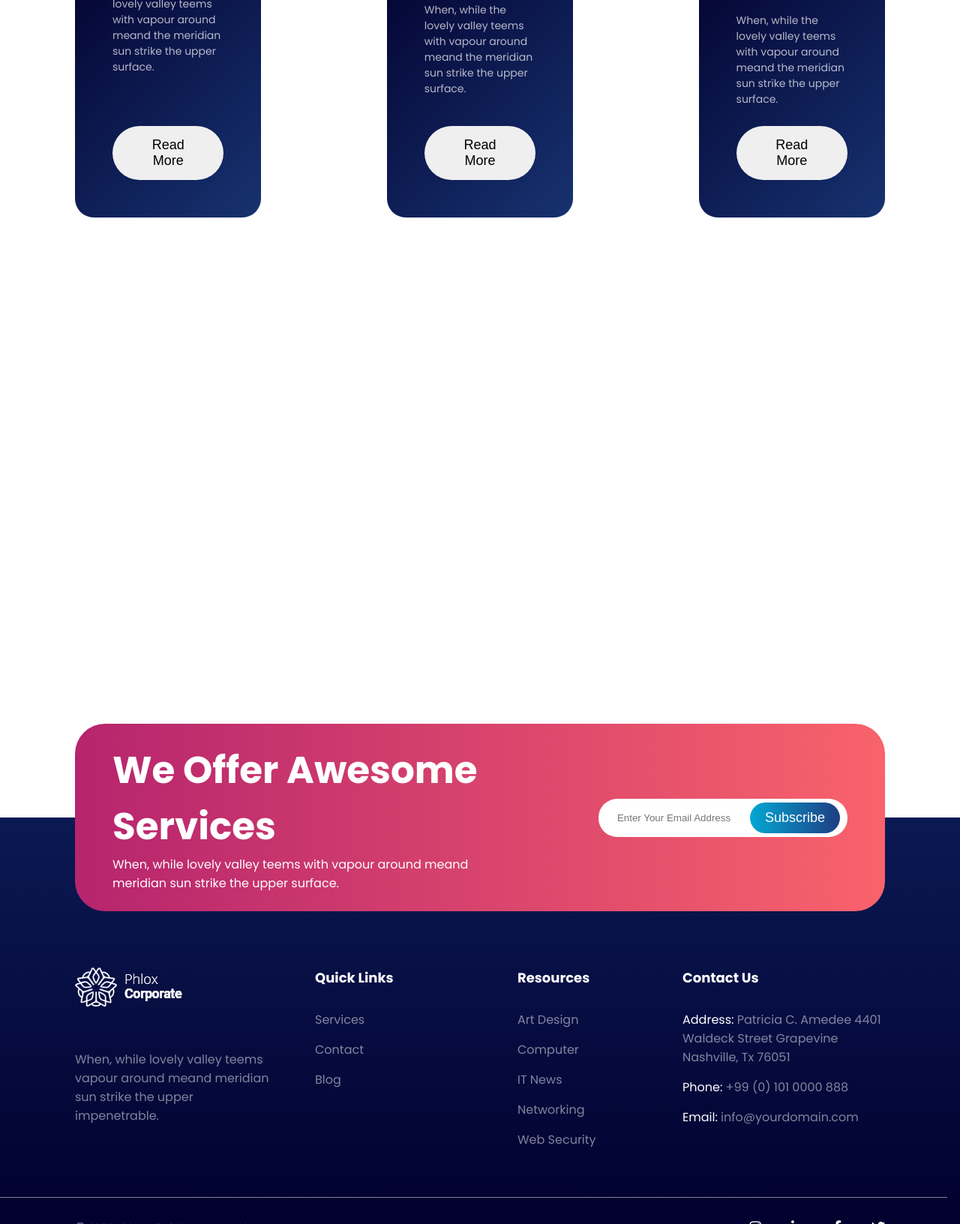
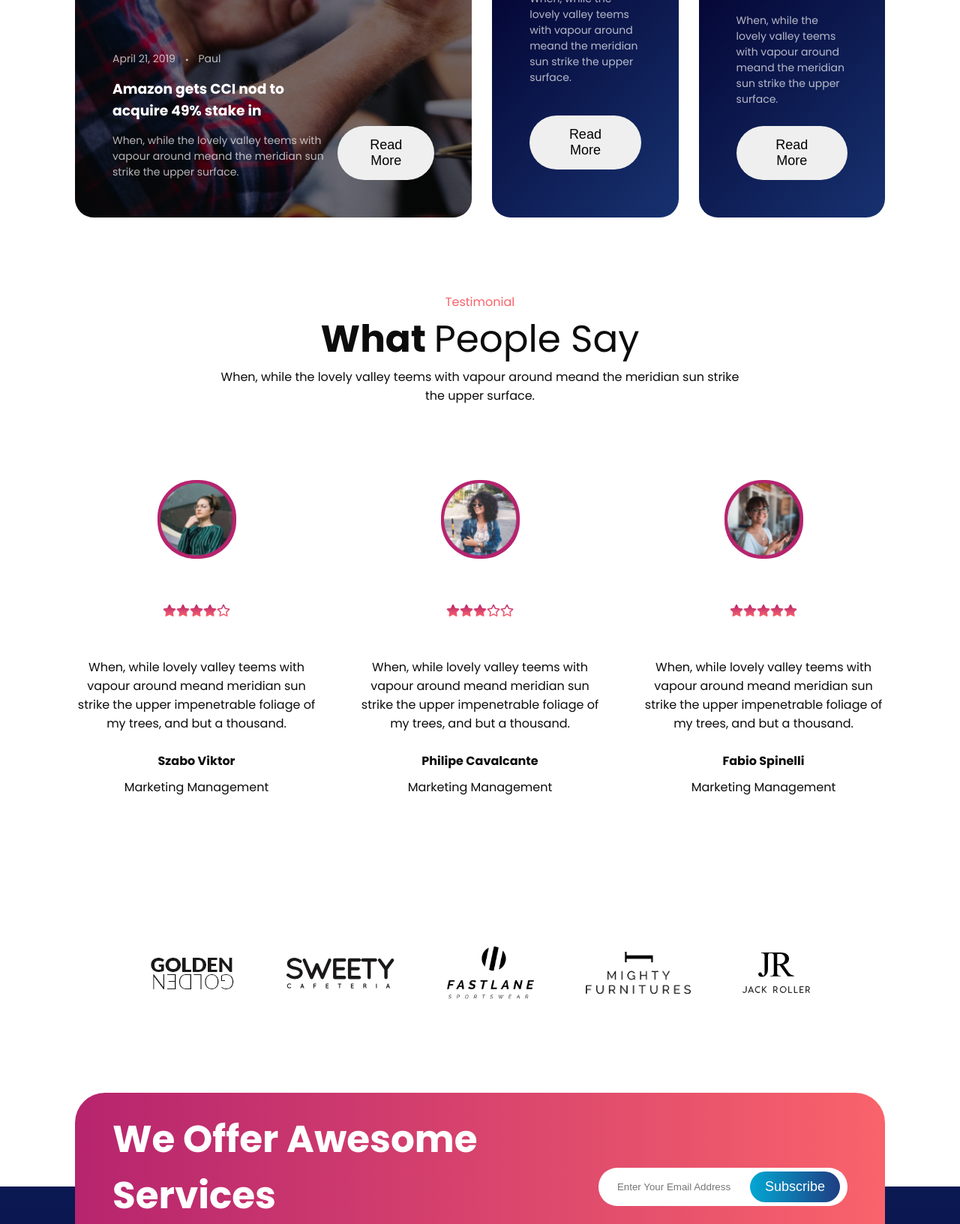
Before and after one commit to DavideSadotti/proj-html-vuejs, a website: page index.html in a window 1280 px wide. Shown: the part 4789-6421 px from the top of the page at 75% size. Drawn offline with nearby package versions, Linux system fonts and the light colour scheme.

Commit message:
Section Blog e Testimonial Completate

```diff
--- a/index.html
+++ b/index.html
@@ -117,18 +117,42 @@
           <p>When, while the lovely valley teems with vapour around meand the meridian sun strike the upper surface.</p>
         </div>
         <div>
-          <div v-for="item in blog">
-            <p>{{ item.date }} <i class="fas fa-circle"></i> {{ item.by }}</p>
-            <h3>{{ item.title }}</h3>
+          <div v-for="(item, i) in blog" @mouseover="hoverOpenBox(i)" :class="{ active: item.isActive }">
+            <div>
+              <p>{{ item.date }} <i class="fas fa-circle"></i> {{ item.by }}</p>
+              <h3>{{ item.title }}</h3>
+              <p>{{ item.text }}</p>
+            </div>
+            <div>
+              <button>Read More</button>
+            </div>
+          </div>
+        </div>
+      </div>
+      <div class="testimonial">
+        <div>
+          <p>Testimonial</p>
+          <h2>What <span>People Say</span></h2>
+          <p>When, while the lovely valley teems with vapour around meand the meridian sun strike the upper surface.</p>
+        </div>
+        <div>
+          <div v-for="item in testimonial">
+            <img :src="item.image">
+            <div>
+              <i v-for="n in 5" class="fa-star" :class="n <= item.rate ? 'fas' : 'far'"></i>
+              <!-- <p>"</p> -->
+            </div>
             <p>{{ item.text }}</p>
-            <button>Read More</button>
+            <h4>{{ item.who }}</h4>
+            <p>{{ item.position }}</p>
           </div>
+        </div>
+        <div>
+          <img v-for="item in client" :src="item">
         </div>
       </div>
     </main>
 
-    <!-- DIV TEMPORANEO -->
-    <div style="height:700px"></div>
     <!-- PIE' DI PAGINA -->
     <footer>
       <div>
--- a/js/script.js
+++ b/js/script.js
@@ -69,20 +69,53 @@ var app = new Vue(
           title: 'Amazon gets CCI nod to acquire 49% stake in',
           text: 'When, while the lovely valley teems with vapour around meand the meridian sun strike the upper surface.',
           date: 'April 21, 2019',
-          by: 'Paul'
+          by: 'Paul',
+          isActive: true
         },
         {
           title: 'Clearing Corporations get SEBI nod to invest in overnight funds',
           text: 'When, while the lovely valley teems with vapour around meand the meridian sun strike the upper surface.',
           date: 'April 21, 2019',
-          by: 'Paul'
+          by: 'Paul',
+          isActive: false
         },
         {
           title: 'Shabnam Dhillion, wife of RSSB chief Gurinder Dhillon, passes away in London',
           text: 'When, while the lovely valley teems with vapour around meand the meridian sun strike the upper surface.',
           date: 'April 21, 2019',
-          by: 'Paul'
+          by: 'Paul',
+          isActive: false
         }
+      ],
+      testimonial:[
+        {
+          image: 'img/szabo-viktor.png',
+          rate: 4,
+          text: 'When, while lovely valley teems with vapour around meand meridian sun strike the upper impenetrable foliage of my trees, and but a thousand.',
+          who: 'Szabo Viktor',
+          position: 'Marketing Management'
+        },
+        {
+          image: 'img/philipe-cavalcante.png',
+          rate: 3,
+          text: 'When, while lovely valley teems with vapour around meand meridian sun strike the upper impenetrable foliage of my trees, and but a thousand.',
+          who: 'Philipe Cavalcante',
+          position: 'Marketing Management'
+        },
+        {
+          image: 'img/fabio-spinelli.png',
+          rate: 5,
+          text: 'When, while lovely valley teems with vapour around meand meridian sun strike the upper impenetrable foliage of my trees, and but a thousand.',
+          who: 'Fabio Spinelli',
+          position: 'Marketing Management'
+        }
+      ],
+      client:[
+        'img/client-1.png',
+        'img/client-2.png',
+        'img/client-3.png',
+        'img/client-4.png',
+        'img/client-5.png',
       ],
       social:[
         'instagram',
@@ -111,6 +144,15 @@ var app = new Vue(
     methods: {
       toCapitalize: function(name){
         return name.charAt(0).toUpperCase() + name.slice(1)
+      },
+      hoverOpenBox: function(index){
+        for(var i = 0; i < this.blog.length; i++){
+          if(i == index){
+            this.blog[index].isActive = true;
+          }else{
+            this.blog[i].isActive = false
+          }
+        }
       }
     }
   }
--- a/src/Partials/_common.scss
+++ b/src/Partials/_common.scss
@@ -13,7 +13,7 @@ header, footer, .growBusiness{
   background: linear-gradient(0deg, rgba(1,1,47,1) 10%, rgba(11,25,83,1) 100%);
 }
 
-header > div, footer > div, .whatWe, .growBusiness > div, .priceList > div:last-of-type, .blog{
+header > div, footer > div, .whatWe, .growBusiness > div, .priceList > div:last-of-type, .blog, .testimonial{
   max-width: $container;
   padding: 0 100px;
   margin: auto;
--- a/src/Partials/_main.scss
+++ b/src/Partials/_main.scss
@@ -196,7 +196,7 @@
       > p{
         font-size: 300px;
         position: absolute;
-        top: -110px;
+        top: -108px;
         right: -20px;
         font-weight: bold;
         color: rgba(0,0,0,0.1);
@@ -292,6 +292,112 @@
 
     .active{
       width: 49%;
+      background-image: url('../img/blog.jpg');
+      background-size: cover;
+      background-repeat: no-repeat;
+      flex-wrap: nowrap;
+      justify-content: space-between;
+      position: relative;
+
+      > div:first-of-type{
+        width: 70%;
+        align-self: flex-end;
+        z-index: 20;
+
+        h3{
+          margin: 15px 0;
+        }
+      }
+
+      > div:last-of-type{
+        width: 30%;
+        align-self: flex-end;
+        z-index: 20;
+      }
+    }
+
+    .active::after{
+      content: "";
+      display: block;
+      height: 100%;
+      width: 100%;
+      background-color: rgba(0,0,0,.5);
+      z-index: 10;
+      position: absolute;
+      top: 0;
+      left: 0;
+      border-radius: 25px;
     }
   }
 }
+
+.testimonial{
+  > div:first-of-type{
+    text-align: center;
+    width: 700px;
+    margin: auto;
+
+    p:first-of-type{
+      color: $orangeColor;
+    }
+
+    h2{
+      font-size: $titleFont;
+
+      span{
+        font-weight: lighter;
+      }
+    }
+  }
+
+  > div:nth-child(2){
+    display: flex;
+    justify-content: space-between;
+    margin: 100px 0;
+
+    > div{
+      width: 30%;
+      text-align: center;
+
+      img{
+        width: 105px;
+        background-color: $pinkColor;
+        border-radius: 50px;
+        padding: 4px;
+      }
+
+      > div{
+        position: relative;
+        margin: 50px 0;
+
+        i{
+          background: linear-gradient(0deg, rgba(249,99,107,1) 0%, rgba(182,36,110,1) 100%);
+          -webkit-background-clip: text;
+          -webkit-text-fill-color: transparent;
+        }
+
+        p{
+          font-size: 200px;
+          font-style: italic;
+          position: absolute;
+        }
+      }
+
+
+      h4{
+        margin: 25px 0 10px;
+      }
+    }
+  }
+
+  > div:last-of-type{
+    display: flex;
+    justify-content: space-between;
+    padding: 100px;
+    margin: 100px 0 150px;
+
+    img{
+      align-self: center;
+    }
+  }
+}
```
Also changed, not shown: dist/app.css, img/blog.jpg (added), img/client-1.png (added), img/client-2.png (added), img/client-3.png (added), img/client-4.png (added), img/client-5.png (added), img/fabio-spinelli.png (added), img/philipe-cavalcante.png (added), img/szabo-viktor.png (added).
